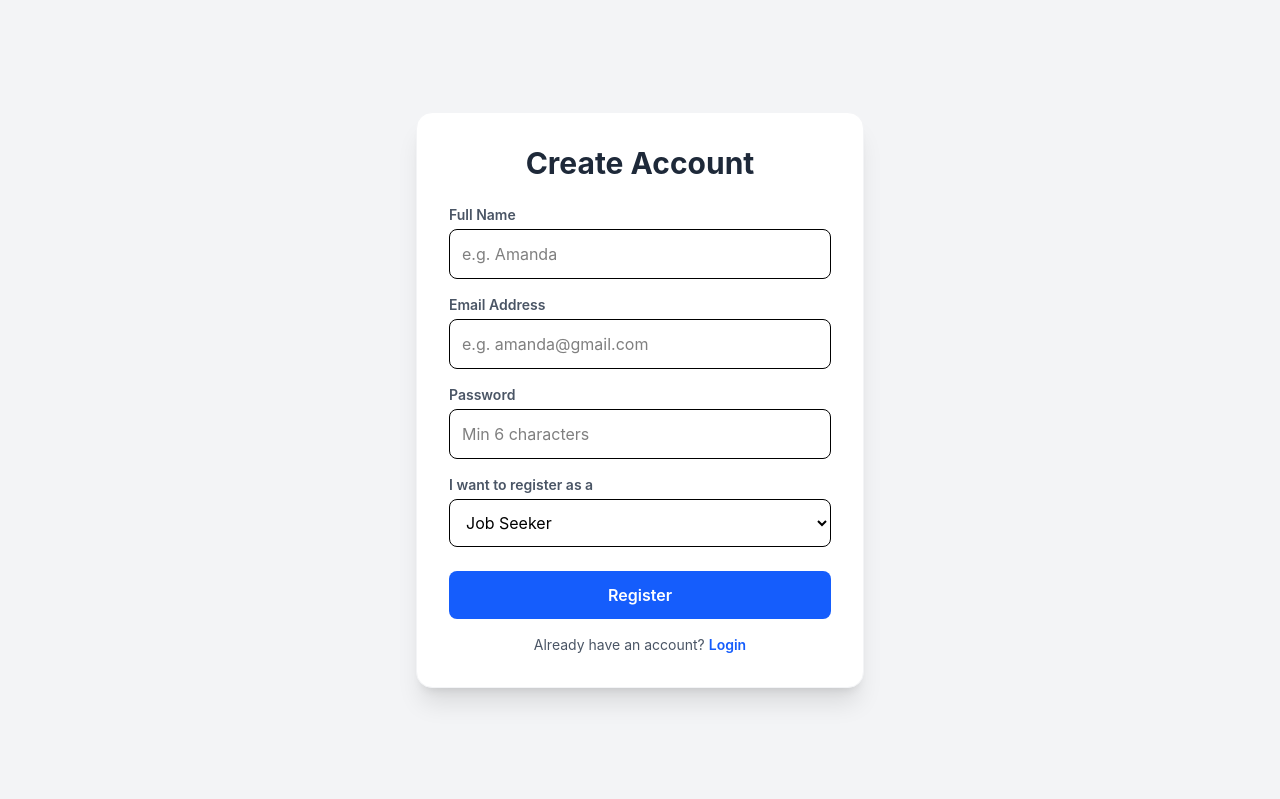
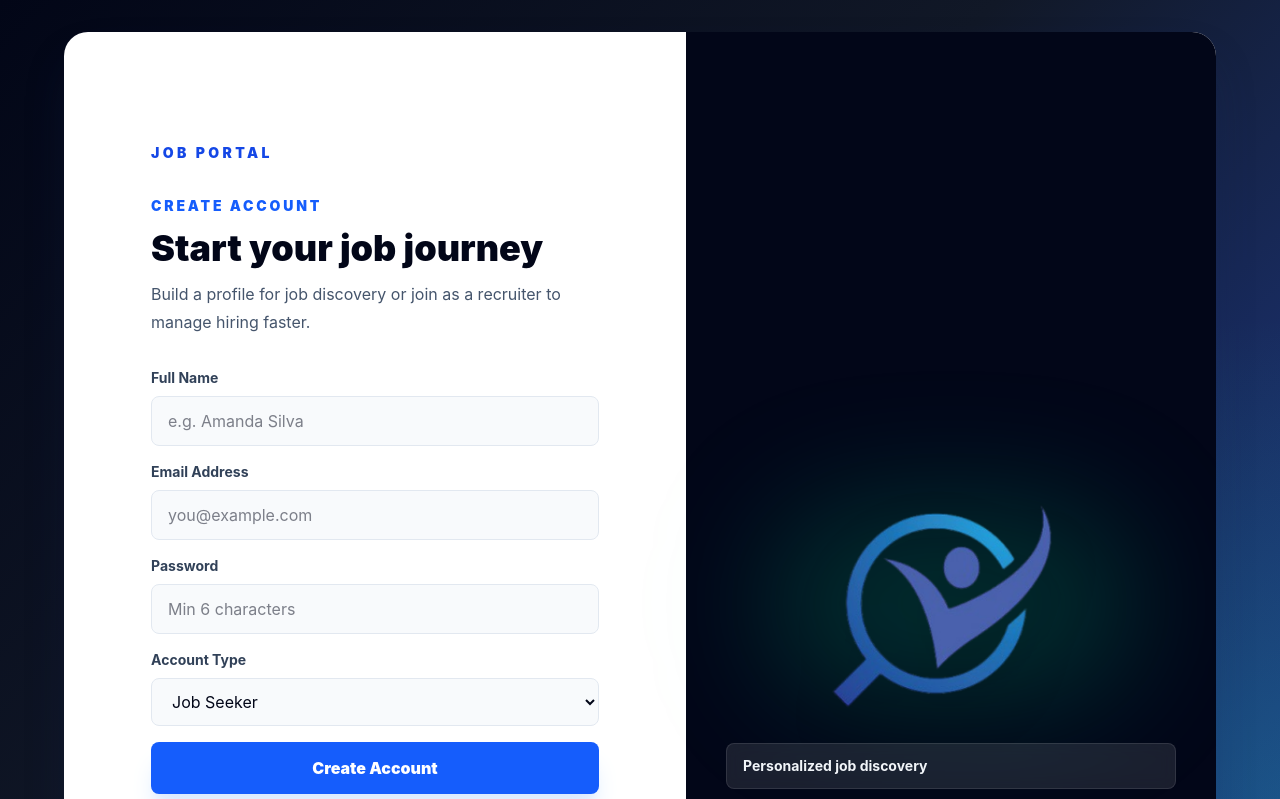
Before and after one commit to dilanithathsarani/Job-Portal---frontend, a React app: page /register in a window 1280 px wide. Shown: the top 799 px of the page. Built offline with nearby package versions, Linux system fonts and the light colour scheme; the HTML template or start-up script is replaced by a standard one.

Commit message:
add login and register pages with custom CSS animations

```diff
--- a/src/index.css
+++ b/src/index.css
@@ -68,3 +68,31 @@
 .animate-home-progress {
     animation: homeProgress 1.2s ease-out both;
 }
+
+@keyframes authRise {
+    from {
+        opacity: 0;
+        transform: translateY(24px);
+    }
+    to {
+        opacity: 1;
+        transform: translateY(0);
+    }
+}
+
+@keyframes authFloat {
+    0%, 100% {
+        transform: translateY(0) rotate(0deg);
+    }
+    50% {
+        transform: translateY(-12px) rotate(2deg);
+    }
+}
+
+.animate-auth-rise {
+    animation: authRise 0.75s ease-out both;
+}
+
+.animate-auth-float {
+    animation: authFloat 5.5s ease-in-out infinite;
+}
--- a/src/pages/auth/login.jsx
+++ b/src/pages/auth/login.jsx
@@ -2,6 +2,7 @@ import { useState } from "react";
 import { useNavigate, Link } from "react-router-dom";
 import toast from "react-hot-toast";
 import api from "../../services/api";
+import authImage from "../../assets/job-hero-hq.png";
 
 function Login() {
 
@@ -66,59 +67,112 @@ function Login() {
     };
 
     return (
-        <div className="min-h-screen flex items-center justify-center bg-gray-100">
+        <main className="min-h-screen bg-slate-950 px-5 py-8 text-slate-950 sm:px-8 lg:px-10">
+            <div className="absolute inset-0 bg-[radial-gradient(circle_at_top_left,_rgba(37,99,235,0.28),_transparent_34%),linear-gradient(135deg,_#020617_0%,_#0f172a_52%,_#1e3a8a_100%)]" />
 
-            <div className="bg-white p-8 rounded-lg shadow-lg w-full max-w-md">
+            <div className="relative mx-auto grid min-h-[calc(100vh-64px)] max-w-6xl overflow-hidden rounded-[1.5rem] bg-white shadow-2xl shadow-blue-950/30 lg:grid-cols-[0.95fr_1.05fr]">
+                <section className="hidden bg-slate-950 p-10 text-white lg:flex lg:flex-col lg:justify-between">
+                    <div className="animate-auth-rise">
+                        <Link to="/" className="text-sm font-black uppercase tracking-[0.24em] text-blue-200">
+                            AI Job Portal
+                        </Link>
+                        <h1 className="mt-12 text-5xl font-black leading-tight">
+                            Welcome back to your next opportunity.
+                        </h1>
+                        <p className="mt-5 max-w-md text-lg leading-8 text-slate-300">
+                            Continue tracking saved roles, applications, and job matches from one calm workspace.
+                        </p>
+                    </div>
 
-                <h2 className="text-3xl font-bold mb-6 text-center">
+                    <div className="relative animate-auth-float">
+                        <div className="absolute inset-10 rounded-full bg-blue-500/20 blur-3xl" />
+                        <img
+                            src={authImage}
+                            alt="Job portal brand graphic"
+                            className="relative mx-auto w-72 object-contain drop-shadow-2xl"
+                        />
+                    </div>
+
+                    <div className="grid grid-cols-3 gap-3 text-center">
+                        {[
+                            ["8k+", "Roles"],
+                            ["1.4k", "Teams"],
+                            ["92%", "Match"],
+                        ].map(([value, label]) => (
+                            <div key={label} className="rounded-lg border border-white/10 bg-white/10 p-4 backdrop-blur">
+                                <p className="text-2xl font-black">{value}</p>
+                                <p className="mt-1 text-xs font-bold uppercase text-slate-300">{label}</p>
+                            </div>
+                        ))}
+                    </div>
+                </section>
+
+                <section className="flex items-center justify-center p-6 sm:p-10">
+                    <div className="w-full max-w-md animate-auth-rise">
+                        <div className="mb-8 lg:hidden">
+                            <Link to="/" className="text-sm font-black uppercase tracking-[0.24em] text-blue-700">
+                                Job Portal
+                            </Link>
+                        </div>
+
+                        <p className="text-sm font-black uppercase tracking-[0.2em] text-blue-600">
                             Login
+                        </p>
+                        <h2 className="mt-3 text-4xl font-black text-slate-950">
+                            Sign in to continue
                         </h2>
+                        <p className="mt-3 leading-7 text-slate-600">
+                            Access your job search dashboard and pick up right where you left off.
+                        </p>
 
-                <form onSubmit={handleSubmit}>
-
+                        <form onSubmit={handleSubmit} className="mt-8 space-y-5">
+                            <div>
+                                <label className="mb-2 block text-sm font-bold text-slate-700">
+                                    Email Address
+                                </label>
                                 <input
                                     type="email"
                                     name="email"
-                        placeholder="Email"
+                                    placeholder="you@example.com"
                                     value={formData.email}
                                     onChange={handleChange}
-                        className="w-full border p-3 rounded mb-4"
+                                    className="w-full rounded-lg border border-slate-200 bg-slate-50 px-4 py-3 text-slate-950 outline-none transition focus:border-blue-500 focus:bg-white focus:ring-4 focus:ring-blue-100"
                                 />
+                            </div>
 
+                            <div>
+                                <label className="mb-2 block text-sm font-bold text-slate-700">
+                                    Password
+                                </label>
                                 <input
                                     type="password"
                                     name="password"
-                        placeholder="Password"
+                                    placeholder="Enter your password"
                                     value={formData.password}
                                     onChange={handleChange}
-                        className="w-full border p-3 rounded mb-4"
+                                    className="w-full rounded-lg border border-slate-200 bg-slate-50 px-4 py-3 text-slate-950 outline-none transition focus:border-blue-500 focus:bg-white focus:ring-4 focus:ring-blue-100"
                                 />
+                            </div>
 
                             <button
                                 type="submit"
-                        className="w-full bg-blue-600 text-white p-3 rounded"
+                                disabled={loading}
+                                className="w-full rounded-lg bg-blue-600 px-5 py-3.5 font-black text-white shadow-xl shadow-blue-100 transition duration-300 hover:-translate-y-0.5 hover:bg-blue-700 disabled:cursor-not-allowed disabled:opacity-60"
                             >
                                 {loading ? "Logging in..." : "Login"}
                             </button>
-
                         </form>
 
-                <p className="mt-4 text-center">
-
+                        <p className="mt-6 text-center text-sm text-slate-600">
                             Don't have an account?
-
-                    <Link
-                        to="/register"
-                        className="text-blue-600 ml-2"
-                    >
+                            <Link to="/register" className="ml-1 font-black text-blue-700 transition hover:text-blue-500">
                                 Register
                             </Link>
-
                         </p>
-
                     </div>
-
+                </section>
             </div>
+        </main>
     );
 }
 
--- a/src/pages/auth/register.jsx
+++ b/src/pages/auth/register.jsx
@@ -2,6 +2,7 @@ import { useState } from "react";
 import { useNavigate, Link } from "react-router-dom";
 import toast from "react-hot-toast";
 import api from "../../services/api";
+import authImage from "../../assets/job-hero-hq.png";
 
 function Register() {
 
@@ -63,51 +64,59 @@ function Register() {
     };
 
     return (
-        <div className="min-h-screen flex justify-center items-center bg-gray-100 p-4">
+        <main className="min-h-screen bg-slate-950 px-5 py-8 text-slate-950 sm:px-8 lg:px-10">
+            <div className="absolute inset-0 bg-[radial-gradient(circle_at_bottom_right,_rgba(16,185,129,0.2),_transparent_32%),linear-gradient(135deg,_#020617_0%,_#111827_48%,_#1e3a8a_100%)]" />
 
-            <form
-                onSubmit={handleSubmit}
-                className="bg-white shadow-xl p-8 rounded-2xl w-full max-w-md border border-gray-100"
-            >
+            <div className="relative mx-auto grid min-h-[calc(100vh-64px)] max-w-6xl overflow-hidden rounded-[1.5rem] bg-white shadow-2xl shadow-blue-950/30 lg:grid-cols-[1.08fr_0.92fr]">
+                <section className="flex items-center justify-center p-6 sm:p-10">
+                    <div className="w-full max-w-md animate-auth-rise">
+                        <Link to="/" className="text-sm font-black uppercase tracking-[0.24em] text-blue-700">
+                            Job Portal
+                        </Link>
 
-                <h2 className="text-3xl font-bold mb-6 text-center text-gray-800">
-                    Create Account
+                        <p className="mt-8 text-sm font-black uppercase tracking-[0.2em] text-blue-600">
+                            Create account
+                        </p>
+                        <h2 className="mt-3 text-4xl font-black text-slate-950">
+                            Start your job journey
                         </h2>
+                        <p className="mt-3 leading-7 text-slate-600">
+                            Build a profile for job discovery or join as a recruiter to manage hiring faster.
+                        </p>
 
-                <div className="space-y-4 mb-6">
-
+                        <form onSubmit={handleSubmit} className="mt-8 space-y-4">
                             <div>
-                        <label className="text-sm font-semibold text-gray-600 block mb-1">
+                                <label className="mb-2 block text-sm font-bold text-slate-700">
                                     Full Name
                                 </label>
                                 <input
                                     type="text"
                                     name="name"
-                            placeholder="e.g. Amanda"
+                                    placeholder="e.g. Amanda Silva"
                                     value={formData.name}
                                     onChange={handleChange}
-                            className="w-full border border-gray-250 p-3 rounded-lg focus:ring-2 focus:ring-blue-500 focus:outline-none"
+                                    className="w-full rounded-lg border border-slate-200 bg-slate-50 px-4 py-3 text-slate-950 outline-none transition focus:border-blue-500 focus:bg-white focus:ring-4 focus:ring-blue-100"
                                     required
                                 />
                             </div>
 
                             <div>
-                        <label className="text-sm font-semibold text-gray-600 block mb-1">
+                                <label className="mb-2 block text-sm font-bold text-slate-700">
                                     Email Address
                                 </label>
                                 <input
                                     type="email"
                                     name="email"
-                            placeholder="e.g. amanda@gmail.com"
+                                    placeholder="you@example.com"
                                     value={formData.email}
                                     onChange={handleChange}
-                            className="w-full border border-gray-250 p-3 rounded-lg focus:ring-2 focus:ring-blue-500 focus:outline-none"
+                                    className="w-full rounded-lg border border-slate-200 bg-slate-50 px-4 py-3 text-slate-950 outline-none transition focus:border-blue-500 focus:bg-white focus:ring-4 focus:ring-blue-100"
                                     required
                                 />
                             </div>
 
                             <div>
-                        <label className="text-sm font-semibold text-gray-600 block mb-1">
+                                <label className="mb-2 block text-sm font-bold text-slate-700">
                                     Password
                                 </label>
                                 <input
@@ -116,49 +125,80 @@ function Register() {
                                     placeholder="Min 6 characters"
                                     value={formData.password}
                                     onChange={handleChange}
-                            className="w-full border border-gray-250 p-3 rounded-lg focus:ring-2 focus:ring-blue-500 focus:outline-none"
+                                    className="w-full rounded-lg border border-slate-200 bg-slate-50 px-4 py-3 text-slate-950 outline-none transition focus:border-blue-500 focus:bg-white focus:ring-4 focus:ring-blue-100"
                                     required
                                 />
                             </div>
 
                             <div>
-                        <label className="text-sm font-semibold text-gray-600 block mb-1">
-                            I want to register as a
+                                <label className="mb-2 block text-sm font-bold text-slate-700">
+                                    Account Type
                                 </label>
                                 <select
                                     name="role"
                                     value={formData.role}
                                     onChange={handleChange}
-                            className="w-full border border-gray-250 p-3 rounded-lg focus:ring-2 focus:ring-blue-500 focus:outline-none bg-white"
+                                    className="w-full rounded-lg border border-slate-200 bg-slate-50 px-4 py-3 text-slate-950 outline-none transition focus:border-blue-500 focus:bg-white focus:ring-4 focus:ring-blue-100"
                                 >
                                     <option value="jobseeker">Job Seeker</option>
                                     <option value="recruiter">Recruiter</option>
                                 </select>
                             </div>
 
-                </div>
-
                             <button
                                 type="submit"
                                 disabled={loading}
-                    className="w-full bg-blue-600 text-white py-3 rounded-lg font-semibold hover:bg-blue-700 active:scale-98 transition disabled:opacity-50 cursor-pointer"
+                                className="w-full rounded-lg bg-blue-600 px-5 py-3.5 font-black text-white shadow-xl shadow-blue-100 transition duration-300 hover:-translate-y-0.5 hover:bg-blue-700 disabled:cursor-not-allowed disabled:opacity-60"
                             >
-                    {loading ? "Registering..." : "Register"}
+                                {loading ? "Registering..." : "Create Account"}
                             </button>
+                        </form>
 
-                <p className="mt-4 text-center text-sm text-gray-600">
+                        <p className="mt-6 text-center text-sm text-slate-600">
                             Already have an account?
-                    <Link
-                        to="/login"
-                        className="text-blue-600 hover:underline ml-1 font-semibold"
-                    >
+                            <Link to="/login" className="ml-1 font-black text-blue-700 transition hover:text-blue-500">
                                 Login
                             </Link>
                         </p>
+                    </div>
+                </section>
 
-            </form>
+                <section className="hidden bg-slate-950 p-10 text-white lg:flex lg:flex-col lg:justify-between">
+                    <div className="animate-auth-rise">
+                        <p className="text-sm font-black uppercase tracking-[0.24em] text-emerald-200">
+                            Built for momentum
+                        </p>
+                        <h1 className="mt-12 text-5xl font-black leading-tight">
+                            One account for applications, hiring, and growth.
+                        </h1>
+                        <p className="mt-5 max-w-md text-lg leading-8 text-slate-300">
+                            Choose your role and step into a clearer way to manage opportunities.
+                        </p>
+                    </div>
 
+                    <div className="relative animate-auth-float">
+                        <div className="absolute inset-10 rounded-full bg-emerald-400/20 blur-3xl" />
+                        <img
+                            src={authImage}
+                            alt="Job portal brand graphic"
+                            className="relative mx-auto w-72 object-contain drop-shadow-2xl"
+                        />
                     </div>
+
+                    <div className="grid gap-3">
+                        {[
+                            "Personalized job discovery",
+                            "Saved roles and simple applications",
+                            "Recruiter tools for fast hiring",
+                        ].map((item) => (
+                            <div key={item} className="rounded-lg border border-white/10 bg-white/10 px-4 py-3 text-sm font-bold text-slate-100 backdrop-blur">
+                                {item}
+                            </div>
+                        ))}
+                    </div>
+                </section>
+            </div>
+        </main>
     );
 }
 
```
Lines whose indentation alone changed are shown as unchanged.
